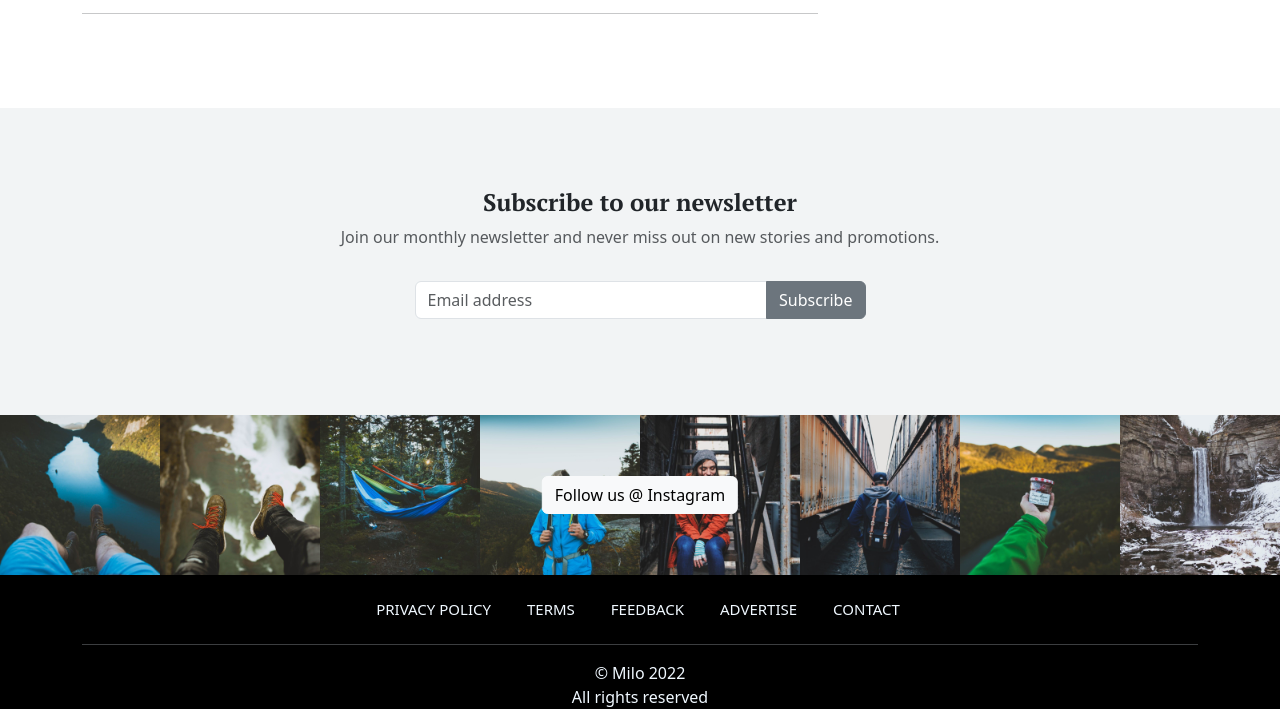
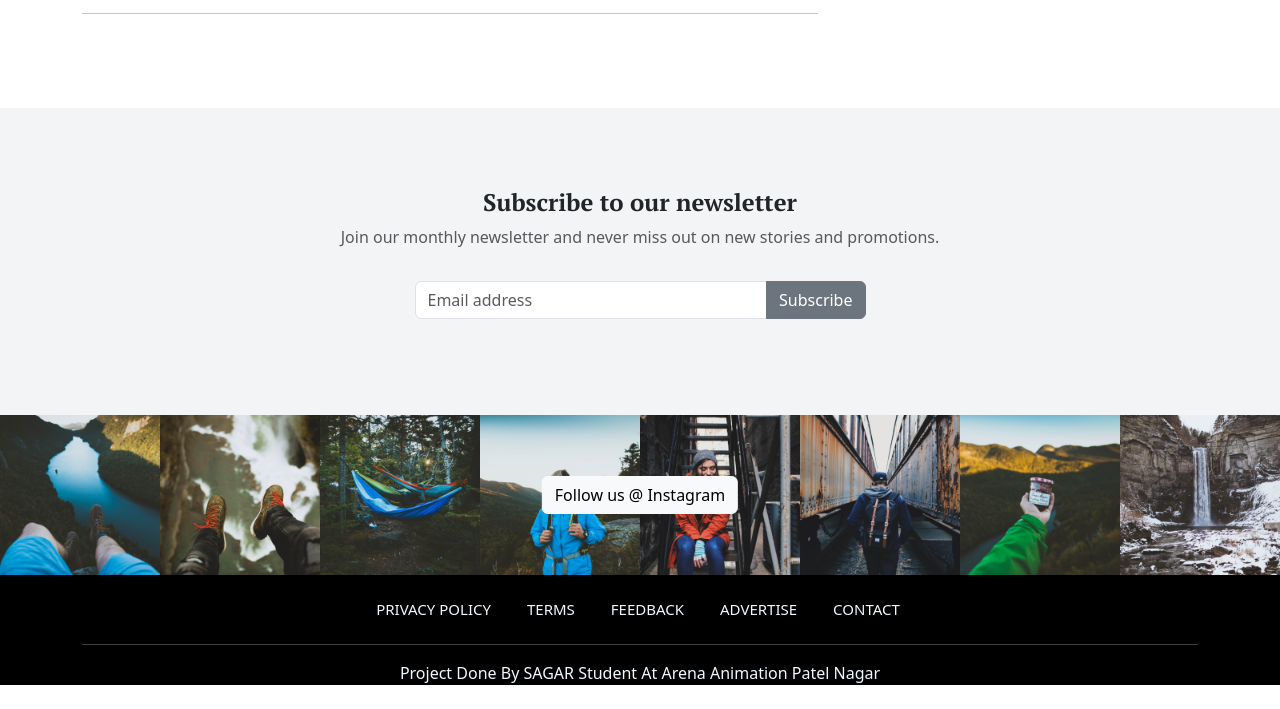
Before and after one commit to Sahil2003-art/milo, a plain HTML site: page index.html in a window 1280 px wide. Shown: the part 2934-3643 px from the top of the page. After the commit the page ends 3619 px from the top, so only its background shows below. Drawn offline with nearby package versions, Linux system fonts and the light colour scheme; a web font is replaced by a local one.

Commit message:
Add files via upload

```diff
--- a/index.html
+++ b/index.html
@@ -264,8 +264,7 @@
           </ul>
           <hr style="color: aliceblue;">
           <div style="text-align: center; color: aliceblue;" class="copy ">
-            © Milo 2022<br>
-            All rights reserved
+            Project Done By SAGAR Student At Arena Animation Patel Nagar
           </div>
         </div>
       </footer>
```
